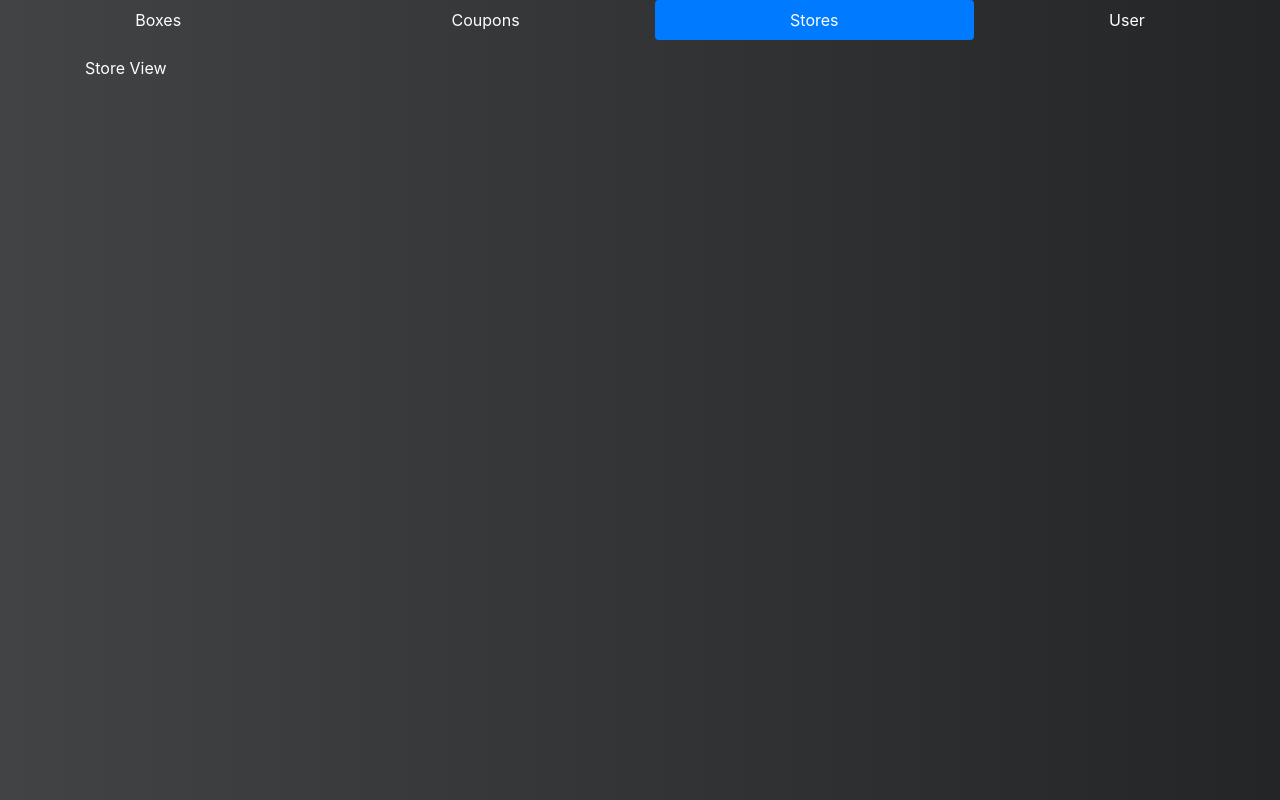
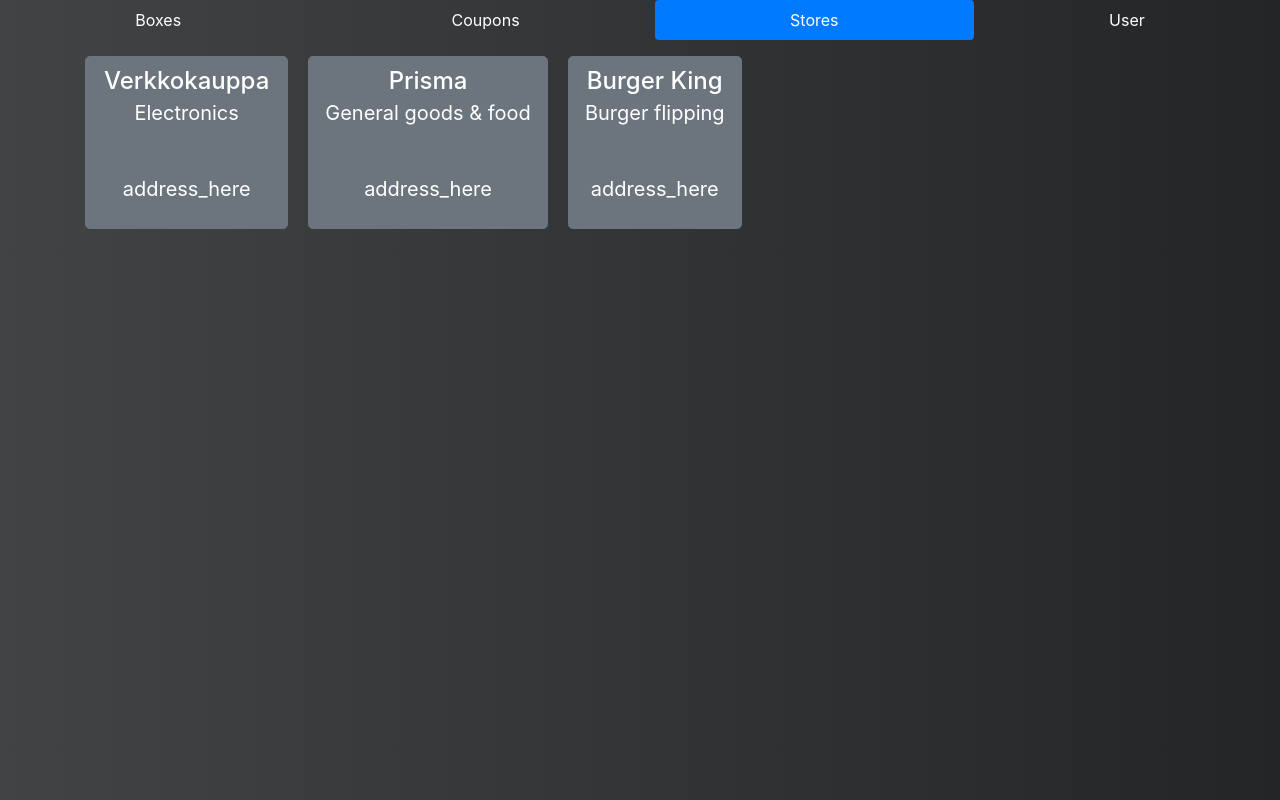
Before and after one commit to ollivilmi/couponator, a React (Create React App) app in the folder client/: page / in a window 1280 px wide. Both pictures are taken after a click on the link "Stores". Built offline with nearby package versions, Linux system fonts and the light colour scheme.

Commit message:
Work in progress on store view

```diff
--- /dev/null
+++ b/client/public/stores.json
@@ -0,0 +1,17 @@
+[
+    {
+       "name":"Verkkokauppa",
+       "description": "Electronics",
+       "nearest":"address_here"
+    },
+    {
+        "name":"Prisma",
+        "description": "General goods & food",
+        "nearest":"address_here"
+     },
+     {
+        "name":"Burger King",
+        "description": "Burger flipping",
+        "nearest":"address_here"
+     }
+ ]
--- /dev/null
+++ b/client/src/actions/storeActions.js
@@ -0,0 +1,31 @@
+import { FETCH_STORES, FETCH_COUPONS_STORE, CLOSE_COUPON_VIEW_STORE } from './types';
+
+export const fetchStores = () => dispatch => {
+  fetch('../stores.json')
+    .then(res => res.json())
+    .then(stores =>
+    dispatch({
+        type: FETCH_STORES,
+        payload: stores
+    })
+  );
+};
+
+export const fetchCouponsForStore = store => dispatch => {
+    console.log(`Fetching coupons for ${store.name}`);
+
+    fetch('../coupons.json')
+        .then(res => res.json())
+        .then(stores =>
+        dispatch({
+            type: FETCH_COUPONS_STORE,
+            payload: stores
+        })
+    );
+}
+
+export const closeCouponViewForStore = () => dispatch => {
+    dispatch({
+        type: CLOSE_COUPON_VIEW_STORE,
+    })
+};
--- a/client/src/actions/types.js
+++ b/client/src/actions/types.js
@@ -1,9 +1,17 @@
 // Actions for reducers
+
+// Fetches
 export const FETCH_BOXES = 'FETCH_BOXES';
+export const FETCH_STORES = "FETCH_STORES";
+export const FETCH_COUPONS_STORE = "FETCH_COUPONS_STORE";
+export const FETCH_COUPONS_USER = "FETCH_COUPONS_USER";
+
+// Actions for toggling view
 export const OPEN_BOX = "OPEN_BOX";
 export const TOGGLE_VIEW = "TOGGLE_VIEW";
 export const CLOSE_BOX = "CLOSE_BOX";
-export const RESET_COUPONS = "RESET_COUPONS";
+export const CLOSE_COUPON_VIEW_STORE = "CLOSE_COUPON_VIEW_STORE";
+export const RESET_COUPONS = "RESET_COUPONS"
 
 // Contants for views
 export const BOX_VIEW = "Boxes";
--- a/client/src/components/Container.js
+++ b/client/src/components/Container.js
@@ -5,7 +5,7 @@
 import './styles/app.css';
 import { BOX_VIEW, STORE_VIEW, COUPON_VIEW, USER_VIEW } from '../actions/types';
 import BoxView from "./views/BoxView";
-import { StoreView } from "./views/StoreView";
+import StoreView from "./views/StoreView";
 import { CouponView } from "./views/CouponView";
 import { UserView } from "./views/UserView";
 
--- a/client/src/components/views/StoreView.js
+++ b/client/src/components/views/StoreView.js
@@ -1,9 +1,68 @@
-import React from 'react';
+import React, { Component } from 'react';
+import PropTypes from 'prop-types';
+import { connect } from 'react-redux';
+import { fetchStores, fetchCouponsForStore, closeCouponViewForStore } from '../../actions/storeActions';
 
-export const StoreView = props => {
+const Store = props => {
     return (
-        <div className="container">
-            Store View
-        </div>
+        <button onClick={props.toggleView} className="btn btn-secondary btn-lg btn coupon">
+            <h4>{props.name}</h4>
+            <p>{props.description}</p>
+            <br/>
+            <p>{props.nearest}</p>
+        </button>
     )
 }
+
+const CouponView = props => {
+    return <button onClick={()=> props.close()}>{props.coupons}</button>
+}
+
+class StoreView extends Component {
+    componentWillMount() {
+        this.props.fetchStores();
+    }
+
+    mapStores() {
+        console.log(this.props.stores);
+        return this.props.stores.map((store, index) => {
+            return (
+                <Store
+                    key={index}
+                    toggleView={() => this.props.fetchCouponsForStore(store)}
+                    name={store.name}
+                    description={store.description}
+                    nearest={store.nearest}
+                />
+            )
+        })
+    }
+
+    render() {
+        console.log(this.props);
+        return (
+            <div className="container">
+                {this.props.isCouponViewActive ?
+                <CouponView close={this.props.closeCouponViewForStore} coupons={this.props.coupons}/> :
+                this.mapStores()
+                }
+            </div>
+        )
+    }
+}
+
+StoreView.propTypes = {
+    fetchStores: PropTypes.func.isRequired,
+    fetchCouponsForStore: PropTypes.func.isRequired,
+    stores: PropTypes.array.isRequired,
+    isCouponViewActive: PropTypes.bool.isRequired,
+    coupons: PropTypes.array
+}
+
+const mapStateToProps = state => ({
+    stores: state.storeView.stores,
+    coupons: state.storeView.coupons,
+    isCouponViewActive: state.storeView.isCouponViewActive
+});
+
+export default connect(mapStateToProps, { fetchStores, fetchCouponsForStore, closeCouponViewForStore })(StoreView);
--- a/client/src/reducers/index.js
+++ b/client/src/reducers/index.js
@@ -1,8 +1,10 @@
 import { combineReducers } from 'redux';
 import boxReducer from './boxReducer';
 import viewReducer from './viewReducer';
+import storeReducer from './storeReducer';
 
 export default combineReducers({
   container: boxReducer,
-  nav: viewReducer
+  nav: viewReducer,
+  storeView: storeReducer
 });
--- /dev/null
+++ b/client/src/reducers/storeReducer.js
@@ -0,0 +1,30 @@
+import { FETCH_STORES, FETCH_COUPONS_STORE, CLOSE_COUPON_VIEW_STORE } from '../actions/types';
+
+const initialState = {
+  stores: [],
+  coupons: [],
+  isCouponViewActive: false
+};
+
+export default function(state = initialState, action) {
+  switch (action.type) {
+      case FETCH_STORES:
+      return {
+        ...state,
+        stores: action.payload
+      }
+      case FETCH_COUPONS_STORE:
+      return {
+          ...state,
+          coupons: action.payload,
+          isCouponViewActive: true
+      }
+      case CLOSE_COUPON_VIEW_STORE:
+      return {
+          ...state,
+          isCouponViewActive: false
+      }
+    default:
+      return state;
+  }
+}
```
